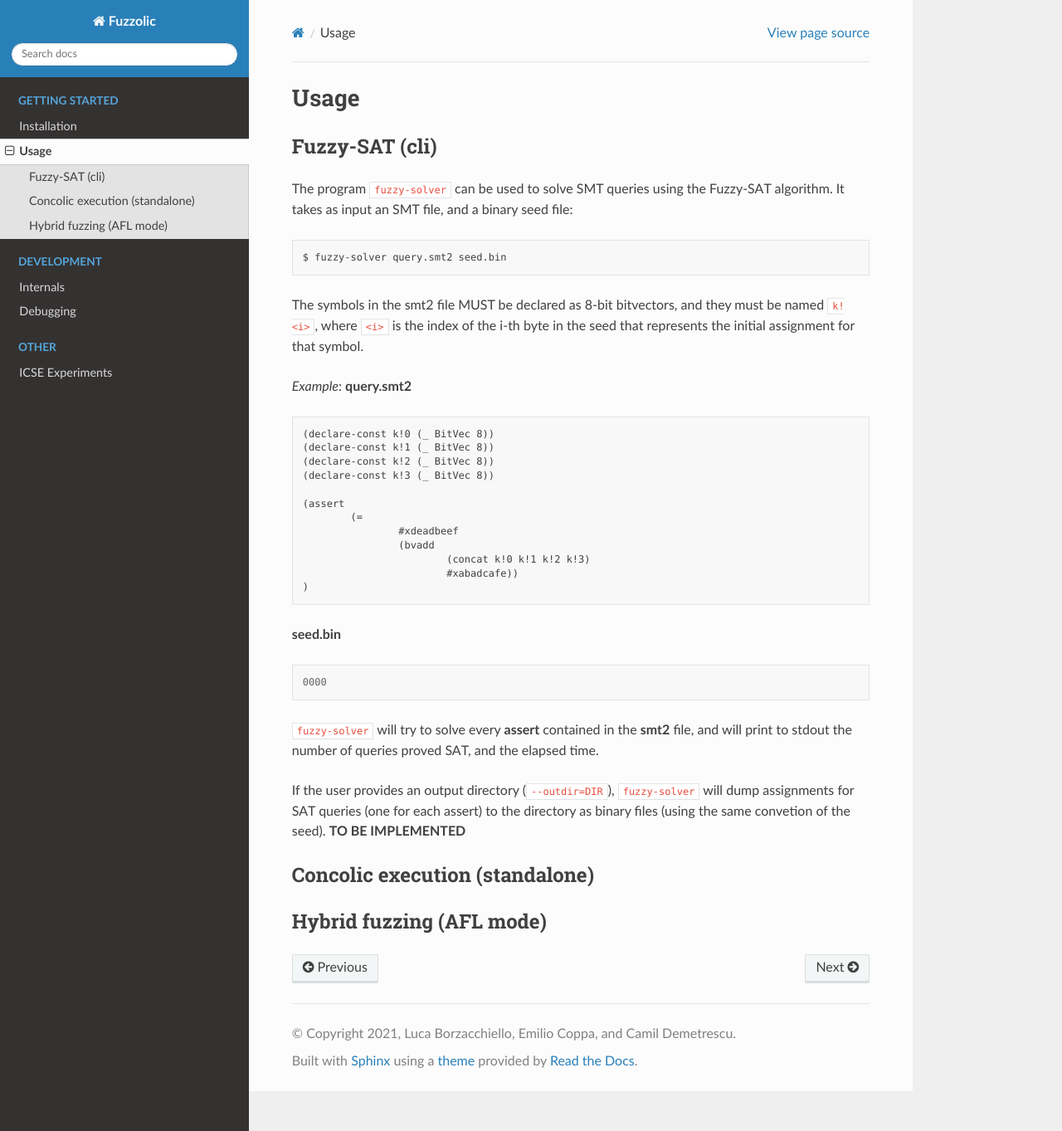
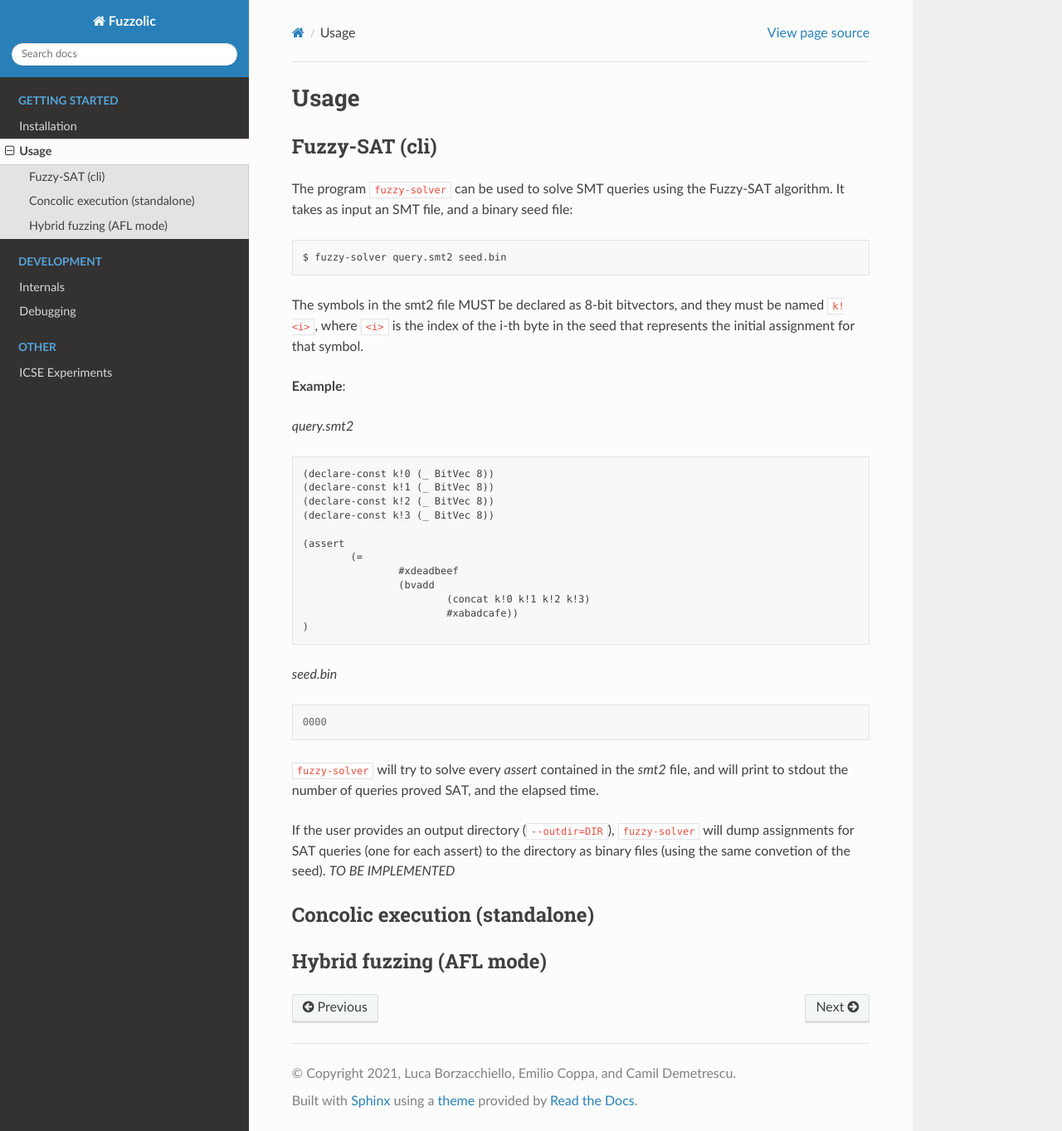
Before and after one commit to season-lab/fuzzolic, a Sphinx documentation site: the page built from docs/usage.md, in a window 1280 px wide and 1363 px high. Shown: the whole window at 83% size. Built offline with Sphinx 7.4.7 and the Read the Docs theme 2.0.0, drawn with Linux system fonts in a browser that asks for light colours.

````diff
--- a/docs/usage.md
+++ b/docs/usage.md
@@ -10,8 +10,9 @@ $ fuzzy-solver query.smt2 seed.bin
 
 The symbols in the smt2 file MUST be declared as 8-bit bitvectors, and they must be named `k!<i>`, where `<i>` is the index of the i-th byte in the seed that represents the initial assignment for that symbol.
 
-*Example*:
-__query.smt2__
+**Example**:
+
+_query.smt2_
 ``` smt2
 (declare-const k!0 (_ BitVec 8))
 (declare-const k!1 (_ BitVec 8))
@@ -27,14 +28,14 @@ __query.smt2__
 )
 ```
 
-__seed.bin__
+_seed.bin_
 ```
 0000
 ```
 
-`fuzzy-solver` will try to solve every __assert__ contained in the __smt2__ file, and will print to stdout the number of queries proved SAT, and the elapsed time.
+`fuzzy-solver` will try to solve every _assert_ contained in the _smt2_ file, and will print to stdout the number of queries proved SAT, and the elapsed time.
 
-If the user provides an output directory (`--outdir=DIR`), `fuzzy-solver` will dump assignments for SAT queries (one for each assert) to the directory as binary files (using the same convetion of the seed). **TO BE IMPLEMENTED**
+If the user provides an output directory (`--outdir=DIR`), `fuzzy-solver` will dump assignments for SAT queries (one for each assert) to the directory as binary files (using the same convetion of the seed). *TO BE IMPLEMENTED*
 
 ## Concolic execution (standalone)
 
````
